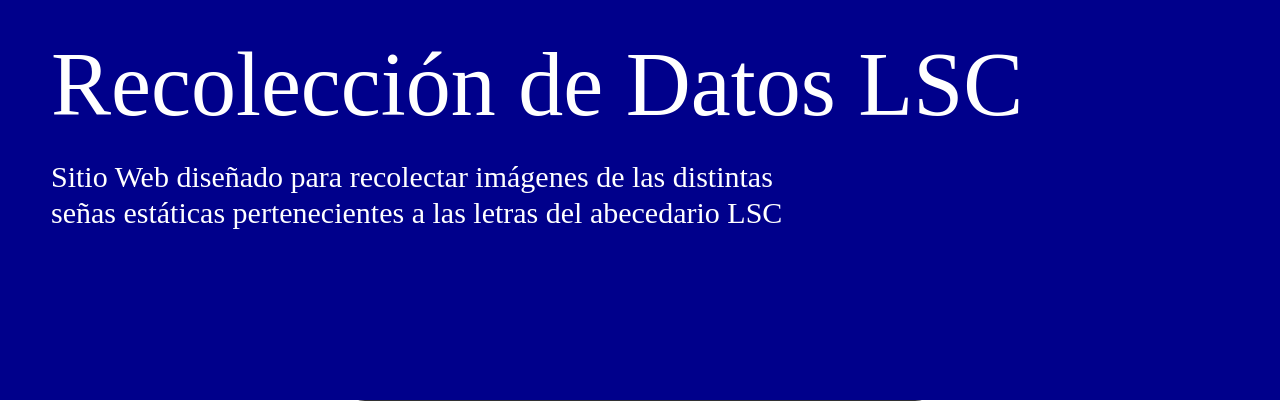
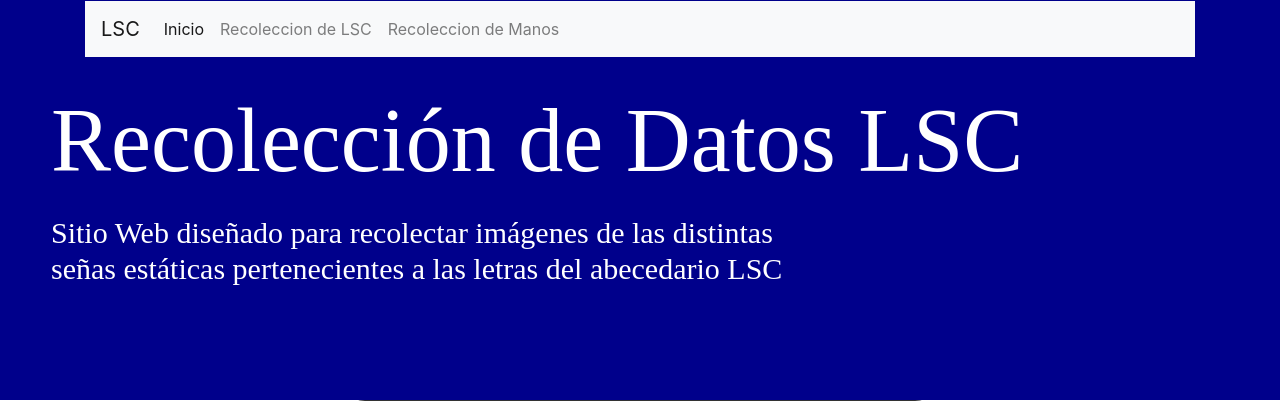
Before and after one commit to Proyecto-LSC/RecoleccionDatos_LSC, a Flask app: page / in a window 1280 px wide. Shown: the top 401 px of the page. Run offline with Flask 2, Linux system fonts and the light colour scheme; some libraries are stand-ins or nearby versions.

Commit message:
Modificacion Nanvar provisional

```diff
--- a/templates/Nanvar.html
+++ b/templates/Nanvar.html
@@ -9,7 +9,7 @@
     <header>
         <div class="container">
             <nav class="navbar navbar-expand-lg navbar-light bg-light">
-                <a class="navbar-brand" href="#">Navbar</a>
+                <a class="navbar-brand" href="#">LSC</a>
                 <button class="navbar-toggler" type="button" data-toggle="collapse" data-target="#navbarSupportedContent" aria-controls="navbarSupportedContent" aria-expanded="false" aria-label="Toggle navigation">
                   <span class="navbar-toggler-icon"></span>
                 </button>
@@ -17,30 +17,15 @@
                 <div class="collapse navbar-collapse" id="navbarSupportedContent">
                   <ul class="navbar-nav mr-auto">
                     <li class="nav-item active">
-                      <a class="nav-link" href="#">Home <span class="sr-only">(current)</span></a>
+                      <a class="nav-link" href="#">Inicio <span class="sr-only">(current)</span></a>
                     </li>
                     <li class="nav-item">
-                      <a class="nav-link" href="#">Link</a>
-                    </li>
-                    <li class="nav-item dropdown">
-                      <a class="nav-link dropdown-toggle" href="#" id="navbarDropdown" role="button" data-toggle="dropdown" aria-haspopup="true" aria-expanded="false">
-                        Dropdown
-                      </a>
-                      <div class="dropdown-menu" aria-labelledby="navbarDropdown">
-                        <a class="dropdown-item" href="#">Action</a>
-                        <a class="dropdown-item" href="#">Another action</a>
-                        <div class="dropdown-divider"></div>
-                        <a class="dropdown-item" href="#">Something else here</a>
-                      </div>
+                      <a class="nav-link" href="#">Recoleccion de LSC</a>
                     </li>
                     <li class="nav-item">
-                      <a class="nav-link disabled" href="#" tabindex="-1" aria-disabled="true">Disabled</a>
+                      <a class="nav-link" href="#">Recoleccion de Manos</a>
                     </li>
                   </ul>
-                  <form class="form-inline my-2 my-lg-0">
-                    <input class="form-control mr-sm-2" type="search" placeholder="Search" aria-label="Search">
-                    <button class="btn btn-outline-success my-2 my-sm-0" type="submit">Search</button>
-                  </form>
                 </div>
               </nav>
         </div>
--- a/templates/recolectarLSC.html
+++ b/templates/recolectarLSC.html
@@ -11,6 +11,7 @@
     <!-- Navbar -->
 
     <section class="header-background">
+		{% include "Nanvar.html" %}
 		<div>
 			<h1 class="titulo">Recolección de Datos LSC</h1>
 			<h2 class="subtitulo">Sitio Web diseñado para recolectar imágenes de las distintas <br>
```
